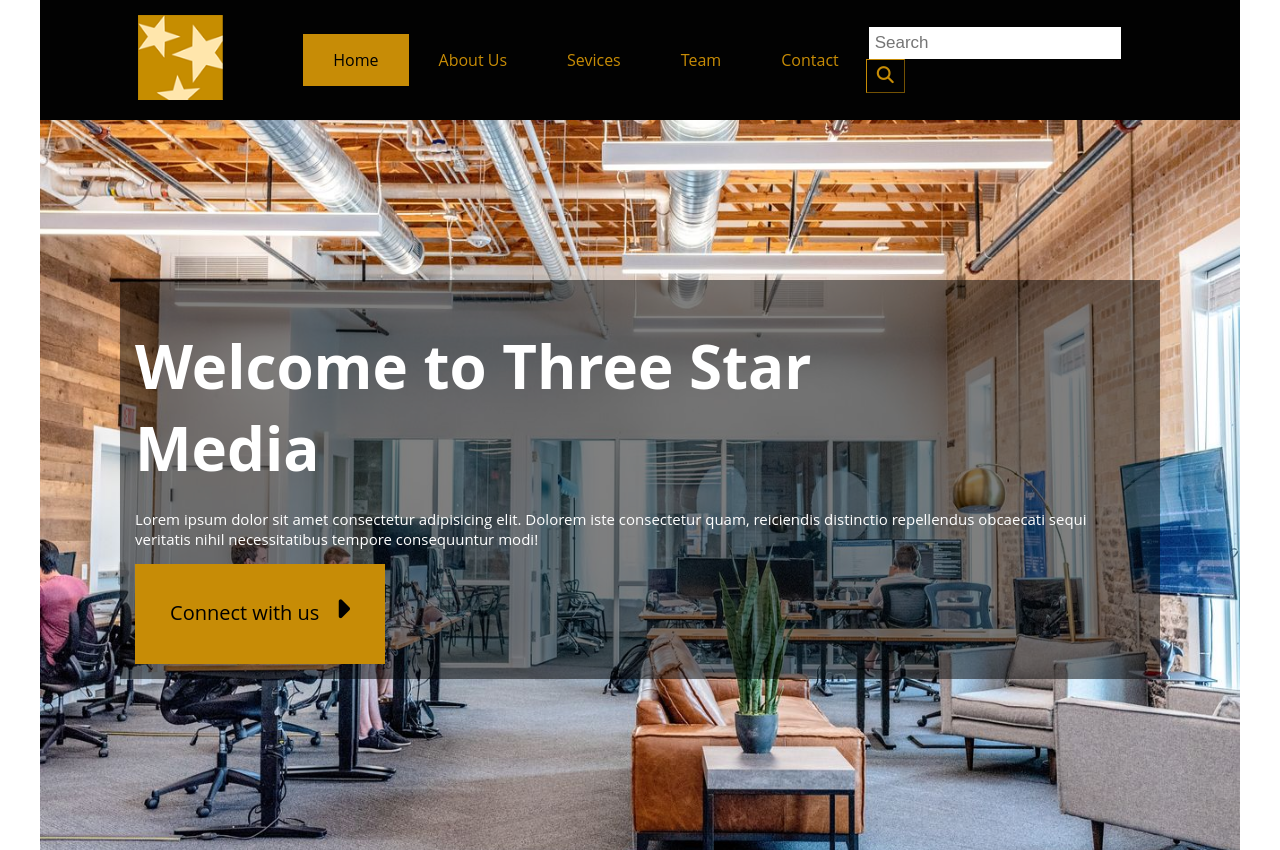
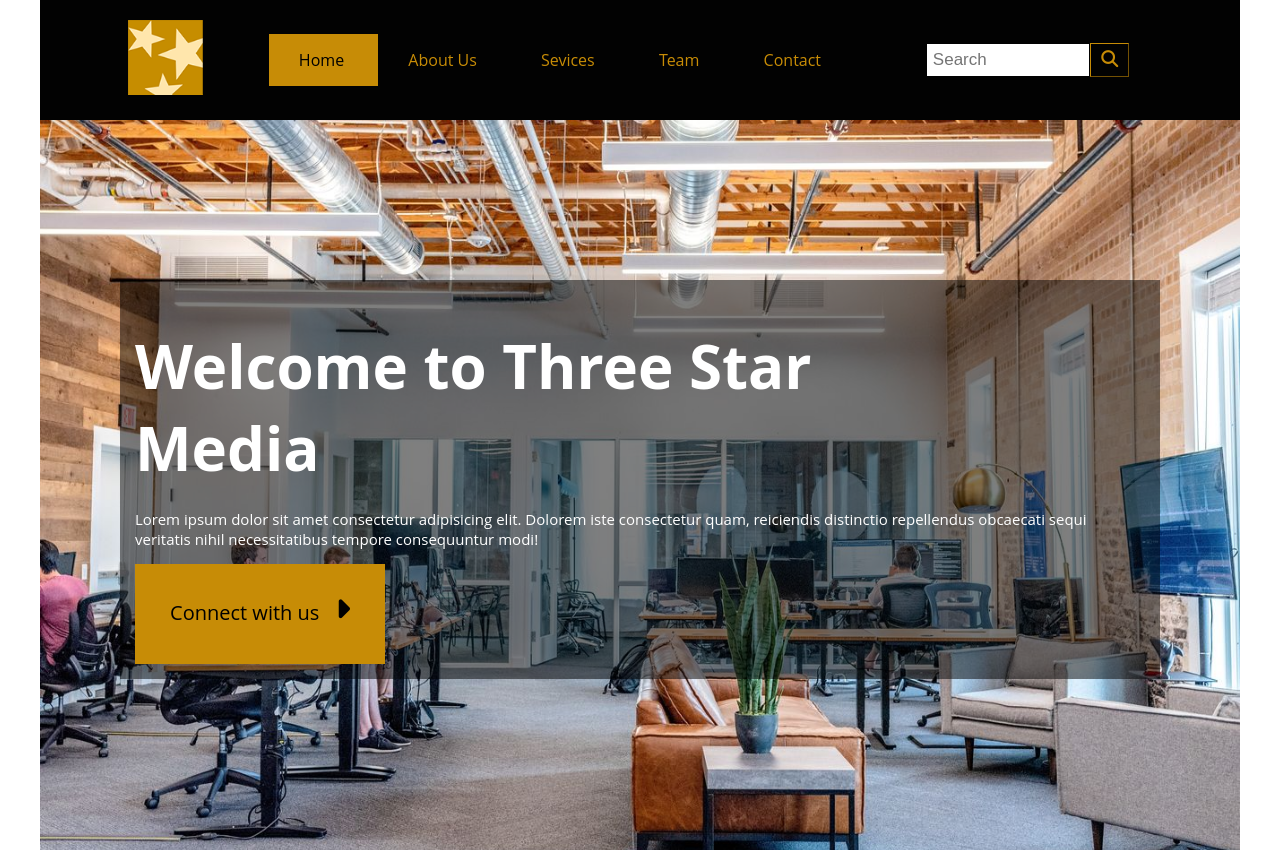
Before and after one commit to chen0790/chen0790.github.io, a plain HTML site: page final-project/index.html in a window 1280 px wide. Shown: the top 850 px of the page. Drawn offline with Linux system fonts and the light colour scheme.

Commit message:
complete

```diff
--- a/final-project/css/main.css
+++ b/final-project/css/main.css
@@ -685,7 +685,7 @@ footer .footer_content{
 @media screen and (min-width: 760px) {
 
     #all{
-        max-width: 1200px;
+        width: 1200px;
         align-content: center;
     }
     header {
@@ -697,20 +697,19 @@ footer .footer_content{
     }
 
     .header{
-        display:grid;
+
         display: flex;
         flex-direction: row;
         align-content: center;
-
+        width: 100%;
     }
     header .logo img{
-        width: 85px;
-        margin-right: 80px;
+        width: 75px;
+        margin-left: 50px;
     }
     .navbar {
-        display: flex;
-        flex-direction: row;
-        margin-left: 0px;
+        margin-left: -10px;
+
     }
     .navItem {
         list-style: none;
@@ -739,6 +738,7 @@ footer .footer_content{
     .header .search-container {
         float: none;
         position: relative;
+        margin-right: 40px;
       }
 
       .header input[type=text] {
@@ -746,7 +746,7 @@ footer .footer_content{
         font-size: 17px;
         border: none;
         margin: 0px;
-        width: 88%;
+        width: 55%;
       }
 
       .header .search-container button {
--- a/final-project/index.html
+++ b/final-project/index.html
@@ -6,7 +6,7 @@
     <meta http-equiv="X-UA-Compatible" content="IE=edge">
     <meta name="viewport" content="width=device-width, initial-scale=1.0">
     <title>final-project</title>
-    <link rel="stylesheet" href="../final-project/css/main.css">
+    <link rel="stylesheet" href="css/main.css">
     <script src="https://kit.fontawesome.com/461c6e7526.js" crossorigin="anonymous"></script>
 
 </head>
```
Also changed, not shown: final-project/css/._main.css (added), final-project/images/._about-us.jpg (added), final-project/images/._bob.jpg (added), final-project/images/._desktop-mockup.png (added), final-project/images/._digital.jpg (added), final-project/images/._john.jpg (added), final-project/images/._logo.png (added), final-project/images/._main-banner.jpg (added), final-project/images/._marketing.jpg (added), final-project/images/._mobile-mockup.png (added), final-project/images/._print.jpg (added), final-project/images/._video.jpg (added), final-project/images/._vision.jpg (added), final-project/images/._web.jpg (added).
